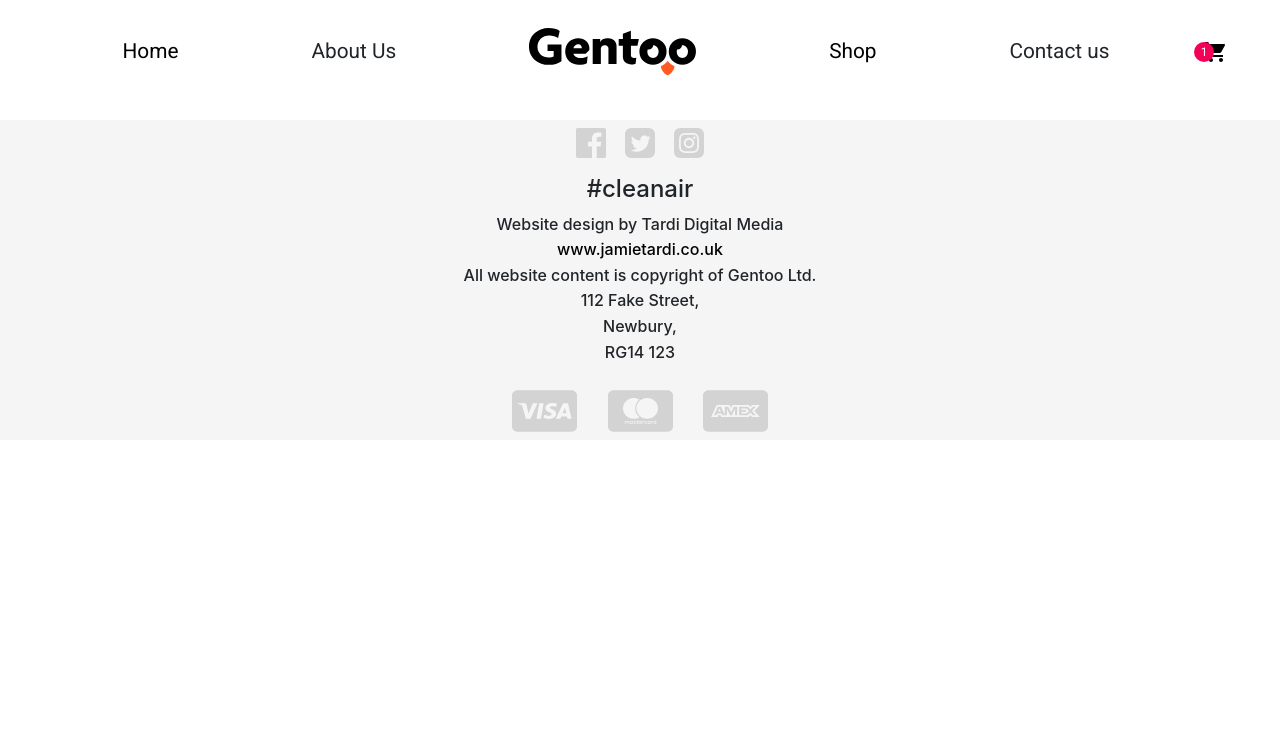
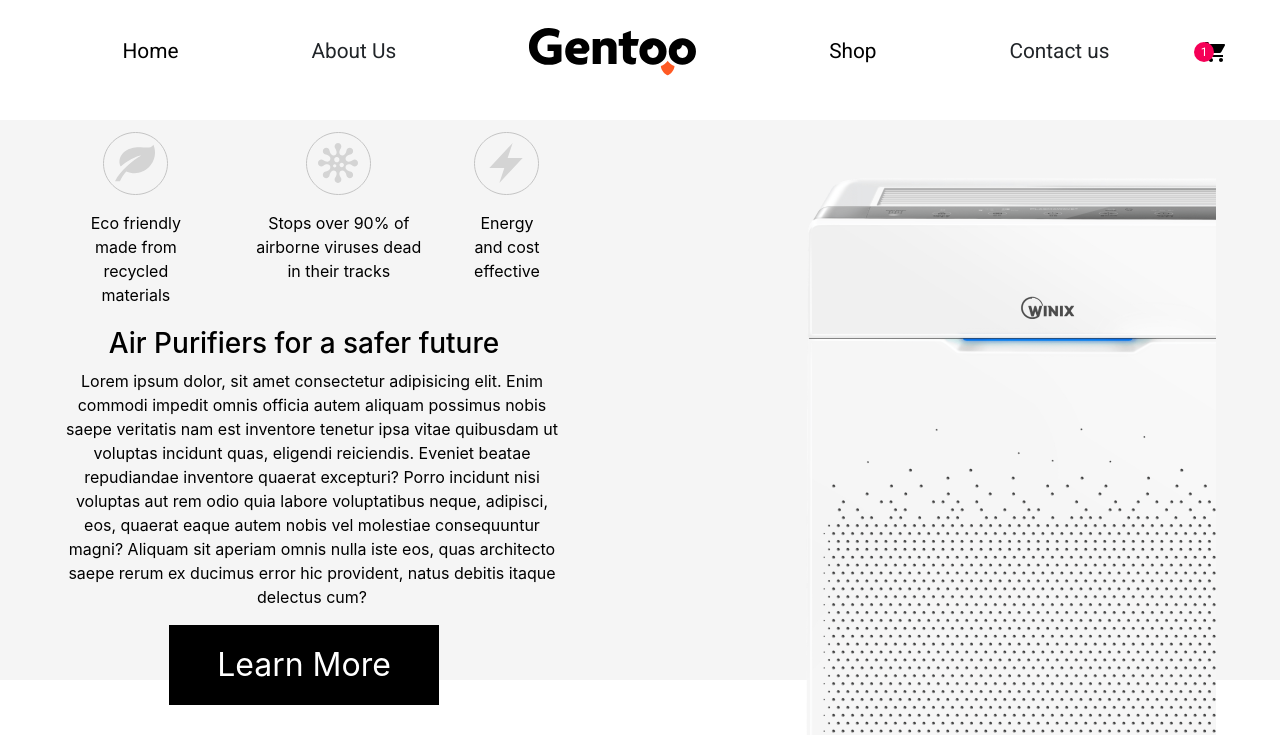
Before and after one commit to jamieTardi/gentoo-site, a React (Create React App) app: page /middle in a window 1280 px wide. Shown: the top 735 px of the page. Built offline with nearby package versions, Linux system fonts and the light colour scheme.

Commit message:
nav links

```diff
--- a/package.json
+++ b/package.json
@@ -15,6 +15,7 @@
     "react-dom": "^17.0.1",
     "react-router": "^5.2.0",
     "react-router-dom": "^5.2.0",
+    "react-router-hash-link": "^2.3.1",
     "react-scripts": "4.0.1",
     "web-vitals": "^0.2.4"
   },
--- a/src/App.js
+++ b/src/App.js
@@ -7,7 +7,7 @@ import {
 	Toasters,
 } from './components/shop-pages/index';
 import { Homepage, ShopHome } from './pages/index';
-import { Navbar, Footer } from './components/index';
+import { Navbar, Footer, MiddleOfHome } from './components/index';
 import { Switch, Route } from 'react-router-dom';
 
 function App() {
@@ -33,6 +33,9 @@ function App() {
 				<Route exact path='/heaters'>
 					<Heaters />
 				</Route>
+				<Route exact path='/middle'>
+					<MiddleOfHome />
+				</Route>
 			</Switch>
 			<Footer />
 		</div>
--- a/src/components/HomeCarousel.jsx
+++ b/src/components/HomeCarousel.jsx
@@ -3,6 +3,7 @@ import { Carousel } from 'react-bootstrap';
 import hero1 from '../assets/images/hero-1.jpg';
 import heater from '../assets/images/heater-room.jpg';
 import livingRoom from '../assets/images/living-room.webp';
+import { HashLink } from 'react-router-hash-link';
 
 const HomeCarousel = () => {
 	return (
@@ -16,7 +17,9 @@ const HomeCarousel = () => {
 								<span id='breathe'>Breathe </span>the future of Clean Air. A
 								fresh breath every time with a brand you can trust.
 							</h1>
+
 							<button>Shop Now</button>
+							<HashLink smooth to='/middle#middle'>
 								<svg
 									width='102'
 									height='97'
@@ -30,6 +33,7 @@ const HomeCarousel = () => {
 										fill='white'
 									/>
 								</svg>
+							</HashLink>
 						</div>
 					</Carousel.Caption>
 				</Carousel.Item>
--- a/src/components/MiddleOfHome.jsx
+++ b/src/components/MiddleOfHome.jsx
@@ -6,6 +6,7 @@ import purifier from '../assets/images/purifier.png';
 import fan from '../assets/images/fan.webp';
 import hairDryer from '../assets/images/hairdryer-stock.jpg';
 import humidfier from '../assets/images/humidfiers.webp';
+import { NavHashLink } from 'react-router-hash-link';
 
 const MiddleOfHome = () => {
 	return (
@@ -26,7 +27,9 @@ const MiddleOfHome = () => {
 							<p>Energy and cost effective</p>
 						</div>
 					</div>
-					<h3>Air Purifiers for a safer future</h3>
+					<NavHashLink to='/middle#middle'>
+						<h3>Air Purifiers for a safer future</h3>
+					</NavHashLink>
 					<p className='middle-text'>
 						Lorem ipsum dolor, sit amet consectetur adipisicing elit. Enim
 						commodi impedit omnis officia autem aliquam possimus nobis saepe
--- a/src/pages/Homepage.jsx
+++ b/src/pages/Homepage.jsx
@@ -4,6 +4,7 @@ import {
 	MiddleOfHome,
 	BottomContainer,
 } from '../components/index';
+
 const Homepage = () => {
 	return (
 		<div className='homepage-container'>
```
Also changed, not shown: 2 other files (tests, documents, lock files or other folders). Lines whose indentation alone changed are shown as unchanged.
